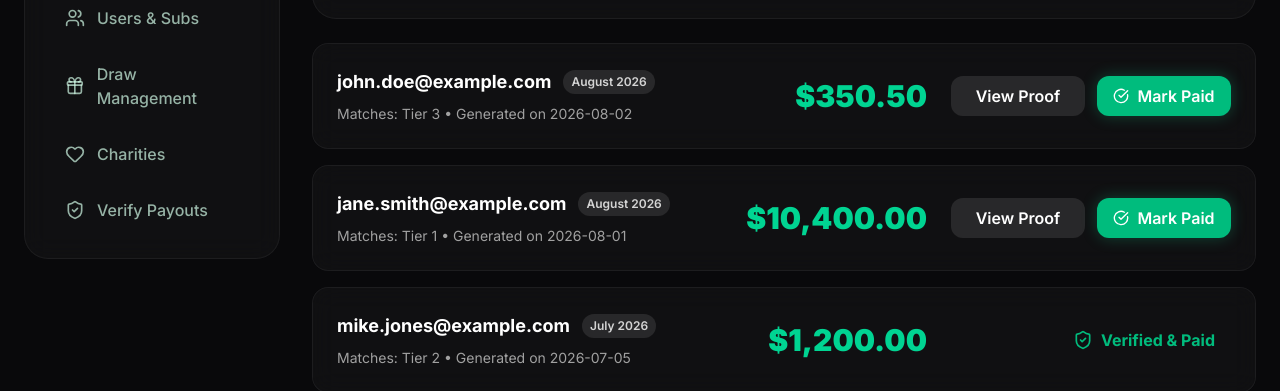
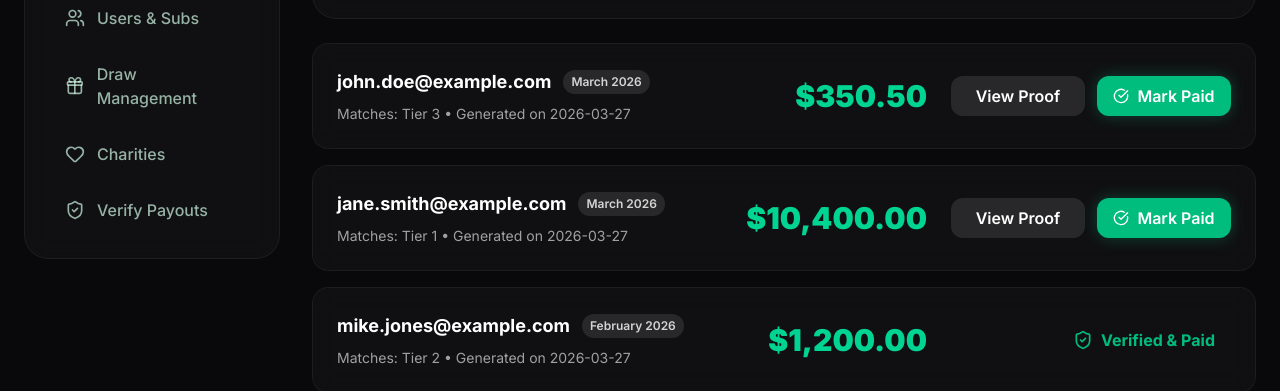
Before and after one commit to UTSAVSONI-94/Golf-Charity-Platform, a Next.js app: page /admin/payouts in a window 1280 px wide. Shown: the part 251-642 px from the top of the page. Built offline with nearby package versions, Linux system fonts and the light colour scheme.

Commit message:
fix: Convert hardcoded August 2026 mock dates to compute dynamically relative to actual clock runtime in UI

```diff
--- a/src/app/admin/payouts/page.tsx
+++ b/src/app/admin/payouts/page.tsx
@@ -1,10 +1,17 @@
 import { ShieldCheck, CheckCircle, Search } from 'lucide-react'
 
 export default function AdminPayoutsPage() {
+  const getMonthStr = (offset: number) => {
+    const d = new Date()
+    d.setMonth(d.getMonth() + offset)
+    return d.toLocaleDateString('en-US', { month: 'long', year: 'numeric' })
+  }
+  const todayStr = new Date().toISOString().split('T')[0]
+
   const payouts = [
-    { id: '1', user: "john.doe@example.com", draw: "August 2026", match: "Tier 3", amount: "$350.50", status: "pending", date: "2026-08-02" },
-    { id: '2', user: "jane.smith@example.com", draw: "August 2026", match: "Tier 1", amount: "$10,400.00", status: "pending", date: "2026-08-01" },
-    { id: '3', user: "mike.jones@example.com", draw: "July 2026", match: "Tier 2", amount: "$1,200.00", status: "paid", date: "2026-07-05" },
+    { id: '1', user: "john.doe@example.com", draw: getMonthStr(0), match: "Tier 3", amount: "$350.50", status: "pending", date: todayStr },
+    { id: '2', user: "jane.smith@example.com", draw: getMonthStr(0), match: "Tier 1", amount: "$10,400.00", status: "pending", date: todayStr },
+    { id: '3', user: "mike.jones@example.com", draw: getMonthStr(-1), match: "Tier 2", amount: "$1,200.00", status: "paid", date: todayStr },
   ]
 
   return (
--- a/src/app/dashboard/proofs/page.tsx
+++ b/src/app/dashboard/proofs/page.tsx
@@ -22,7 +22,7 @@ export default function ProofUploadPage() {
         <form onSubmit={handleUpload} className="glass rounded-3xl p-8 space-y-6">
           <div className="p-6 bg-amber-500/10 border border-amber-500/20 rounded-xl">
             <h3 className="text-amber-400 font-bold mb-1">Pending Payout: $350.50</h3>
-            <p className="text-amber-200/70 text-sm">Draw: August 2026 (Tier 3 Match)</p>
+            <p className="text-amber-200/70 text-sm">Draw: {new Date(new Date().setMonth(new Date().getMonth() - 1)).toLocaleDateString('en-US', { month: 'long', year: 'numeric' })} (Tier 3 Match)</p>
           </div>
 
           <div>
--- a/src/app/dashboard/winnings/page.tsx
+++ b/src/app/dashboard/winnings/page.tsx
@@ -1,10 +1,16 @@
 import { Gift, CheckCircle, Clock } from 'lucide-react'
 
 export default function WinningsPage() {
+  const getMonthStr = (offset: number) => {
+    const d = new Date()
+    d.setMonth(d.getMonth() + offset)
+    return d.toLocaleDateString('en-US', { month: 'short', year: 'numeric' })
+  }
+
   const history = [
-    { id: '1', date: 'Oct 2026', draw_numbers: [4, 12, 23, 31, 42], my_matches: 4, prize: '$1,240.00', status: 'paid' },
-    { id: '2', date: 'Sep 2026', draw_numbers: [7, 14, 25, 33, 41], my_matches: 2, prize: '$0.00', status: 'none' },
-    { id: '3', date: 'Aug 2026', draw_numbers: [2, 11, 22, 36, 45], my_matches: 3, prize: '$350.50', status: 'pending' },
+    { id: '1', date: getMonthStr(1), draw_numbers: [4, 12, 23, 31, 42], my_matches: 4, prize: '$1,240.00', status: 'paid' },
+    { id: '2', date: getMonthStr(0), draw_numbers: [7, 14, 25, 33, 41], my_matches: 2, prize: '$0.00', status: 'none' },
+    { id: '3', date: getMonthStr(-1), draw_numbers: [2, 11, 22, 36, 45], my_matches: 3, prize: '$350.50', status: 'pending' },
   ]
 
   return (
```
